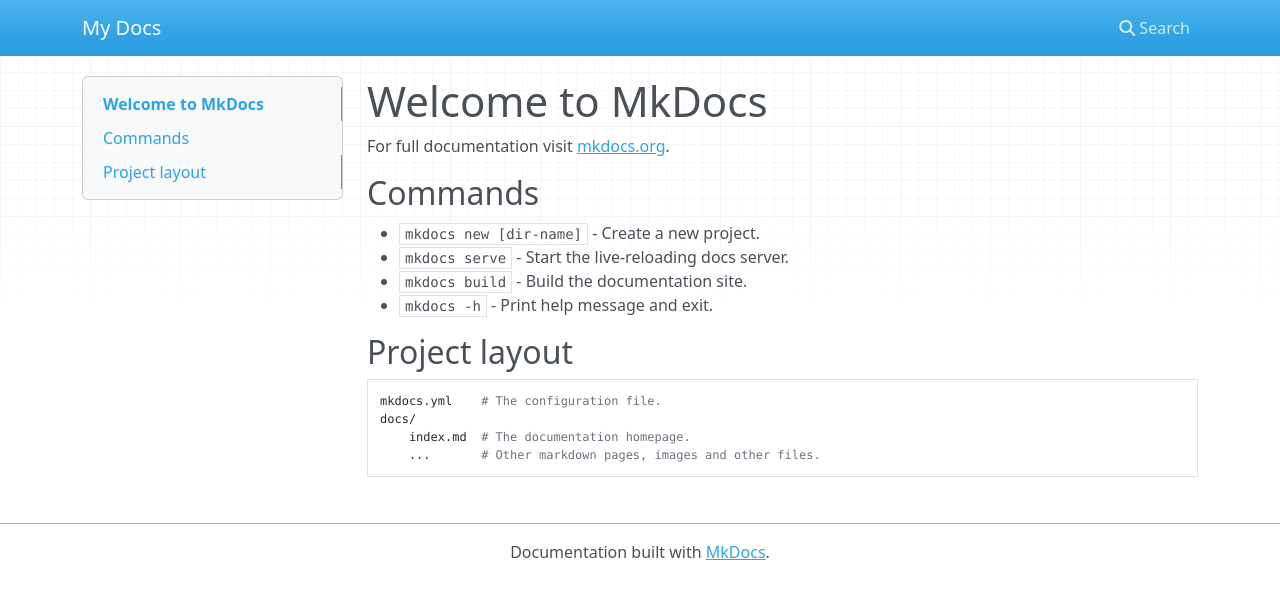
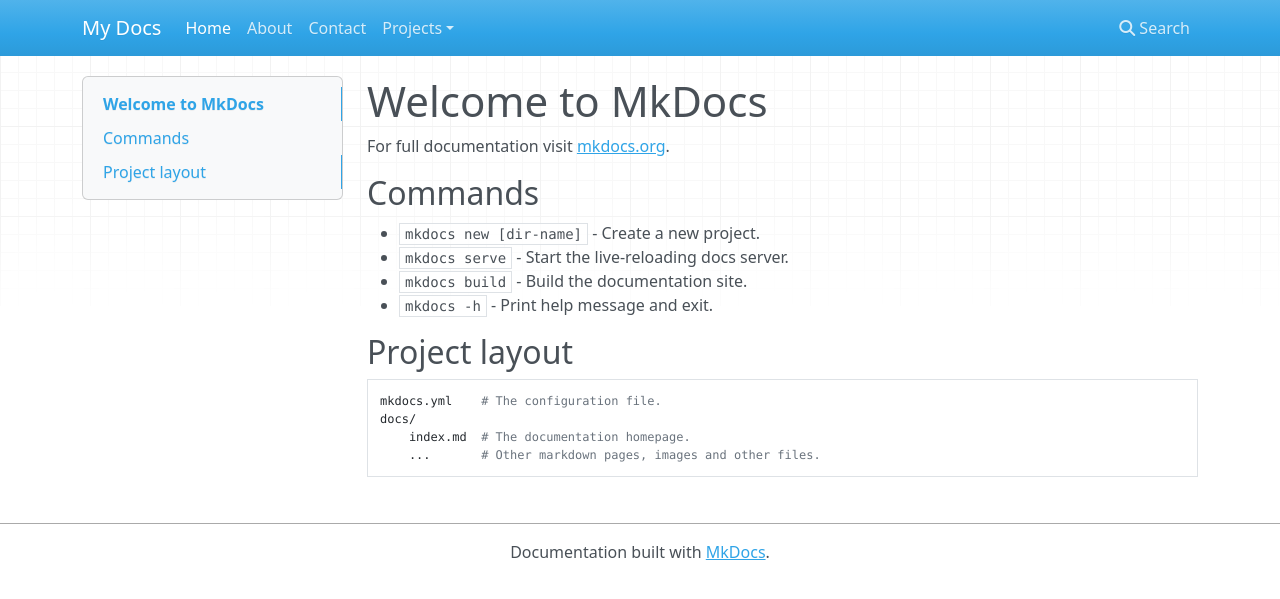
Before and after one commit to dwdozier/dwdozier.github.io, an MkDocs documentation site: the page built from docs/index.md, in a window 1280 px wide. Shown: the top 599 px of the page. Built offline with MkDocs 1.6.1, drawn with Linux system fonts in a browser that asks for light colours; nearby versions of some CDN libraries; part of the change alters nothing that is shown.

Commit message:
add project

```diff
--- a/mkdocs.yml
+++ b/mkdocs.yml
@@ -1 +1,7 @@
 site_name: My Docs
+nav:
+  - Home: index.md
+  - About: about.md
+  - Contact: contact.md
+  - Projects:
+    - "CloudTruth configure-action": configure_action_project/README
```
Also changed, not shown: README.md (added), docs/configure_action_project/README.md (added).
